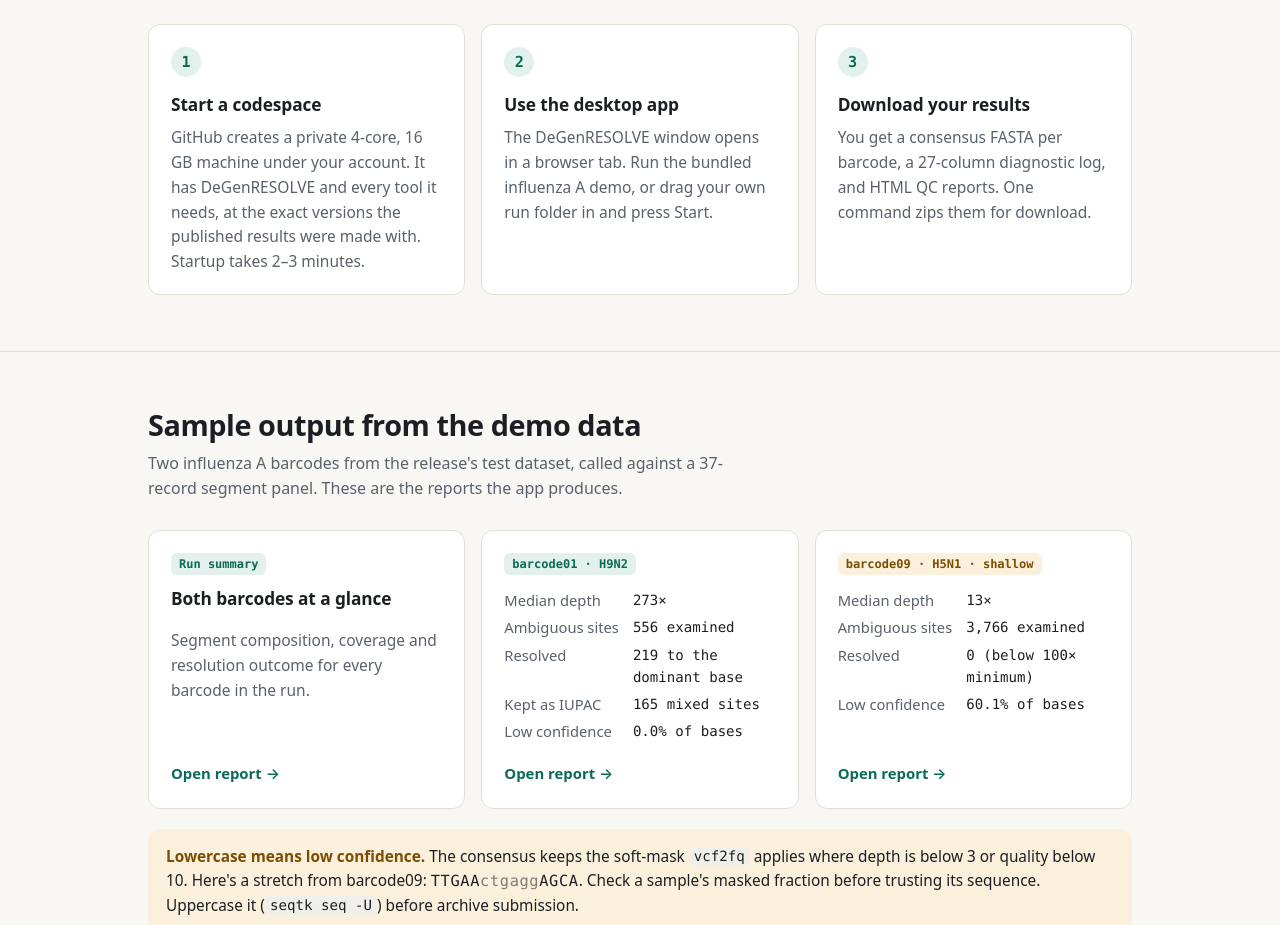
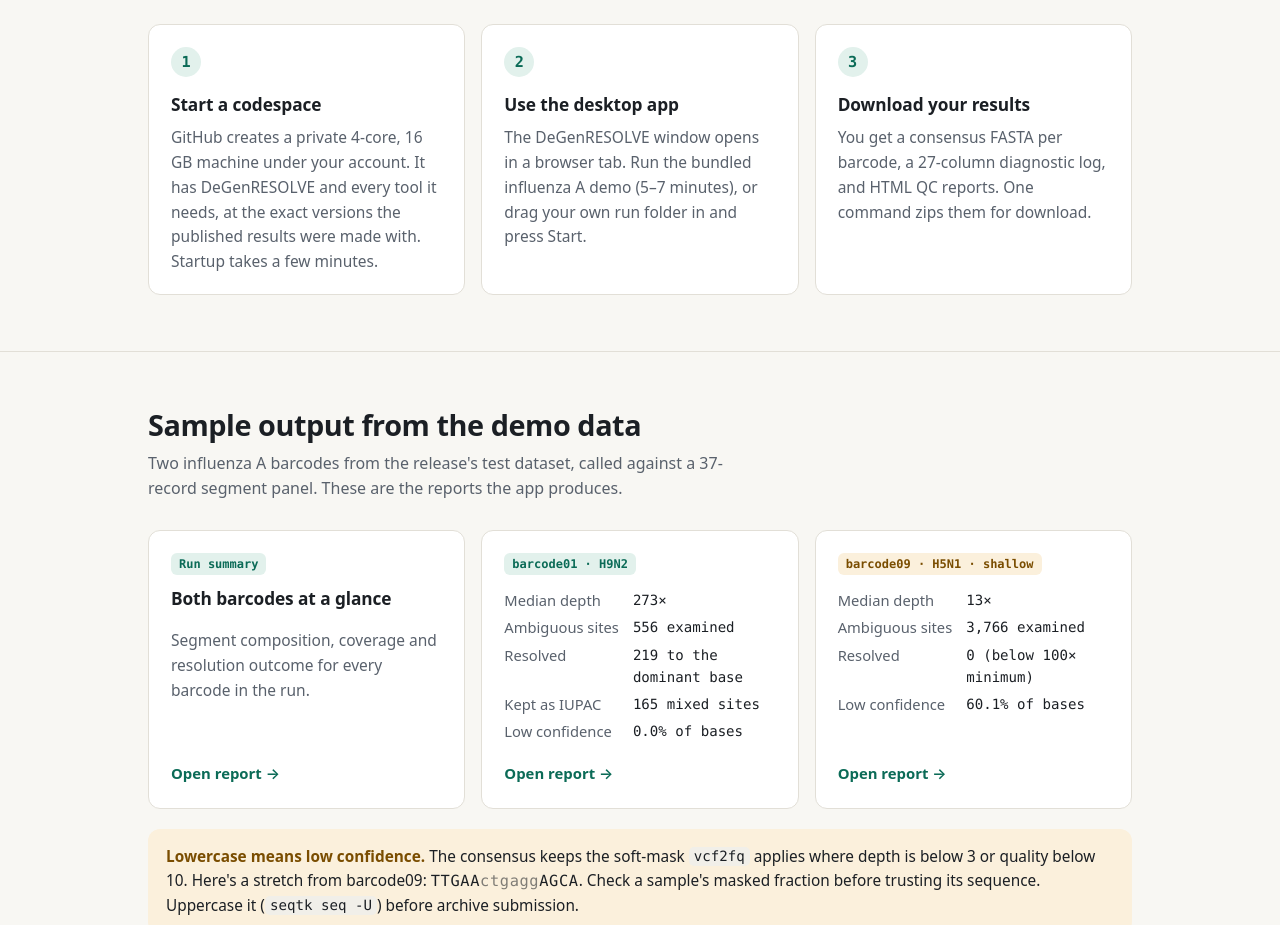
Before and after one commit to Shoaib-Saikat/DeGenRESOLVE-online, a plain HTML site: page site/index.html in a window 1280 px wide. Shown: the part 860-1785 px from the top of the page. Drawn offline with Linux system fonts and the light colour scheme.

Commit message:
Landing page: measured startup and demo times

```diff
--- a/site/index.html
+++ b/site/index.html
@@ -200,11 +200,11 @@
       <ol class="steps">
         <li>
           <h3>Start a codespace</h3>
-          <p>GitHub creates a private 4-core, 16 GB machine under your account. It has DeGenRESOLVE and every tool it needs, at the exact versions the published results were made with. Startup takes 2–3 minutes.</p>
+          <p>GitHub creates a private 4-core, 16 GB machine under your account. It has DeGenRESOLVE and every tool it needs, at the exact versions the published results were made with. Startup takes a few minutes.</p>
         </li>
         <li>
           <h3>Use the desktop app</h3>
-          <p>The DeGenRESOLVE window opens in a browser tab. Run the bundled influenza A demo, or drag your own run folder in and press Start.</p>
+          <p>The DeGenRESOLVE window opens in a browser tab. Run the bundled influenza A demo (5–7 minutes), or drag your own run folder in and press Start.</p>
         </li>
         <li>
           <h3>Download your results</h3>
```
